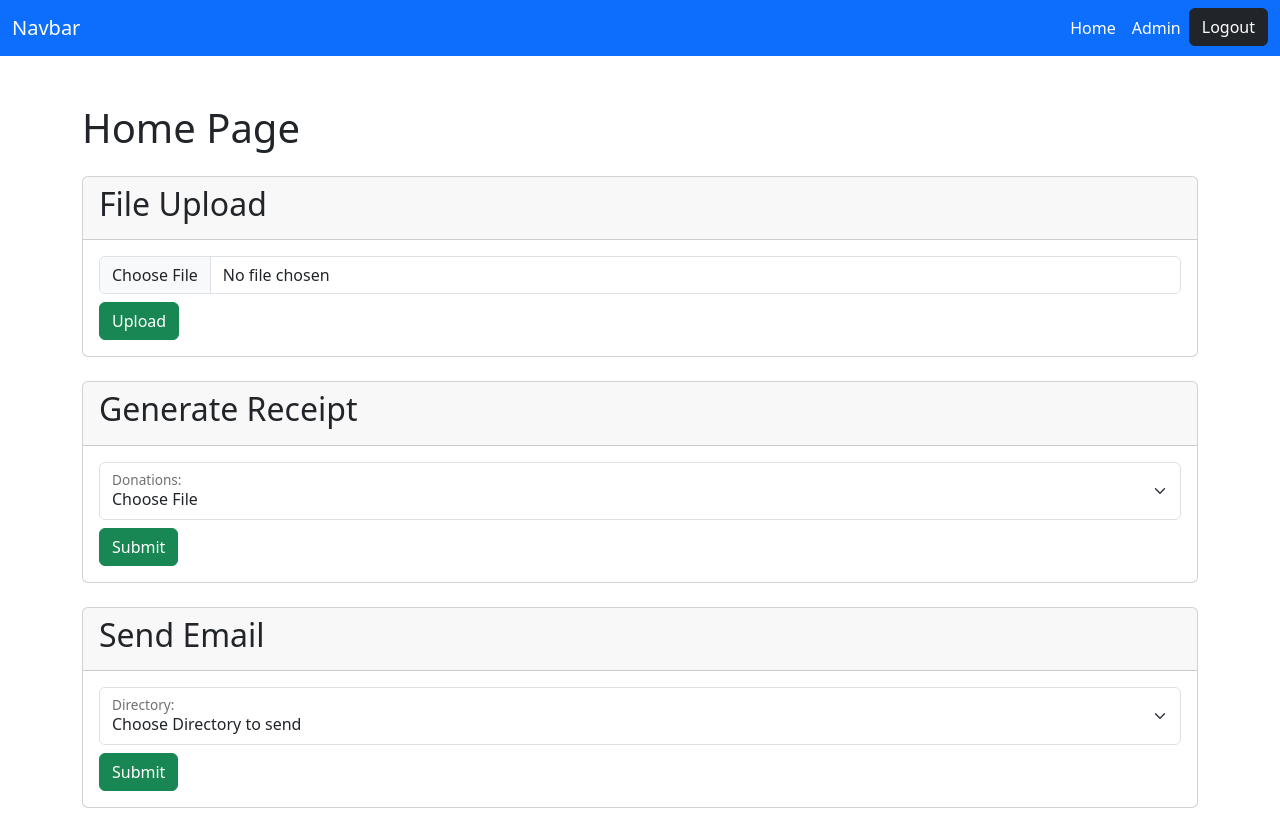
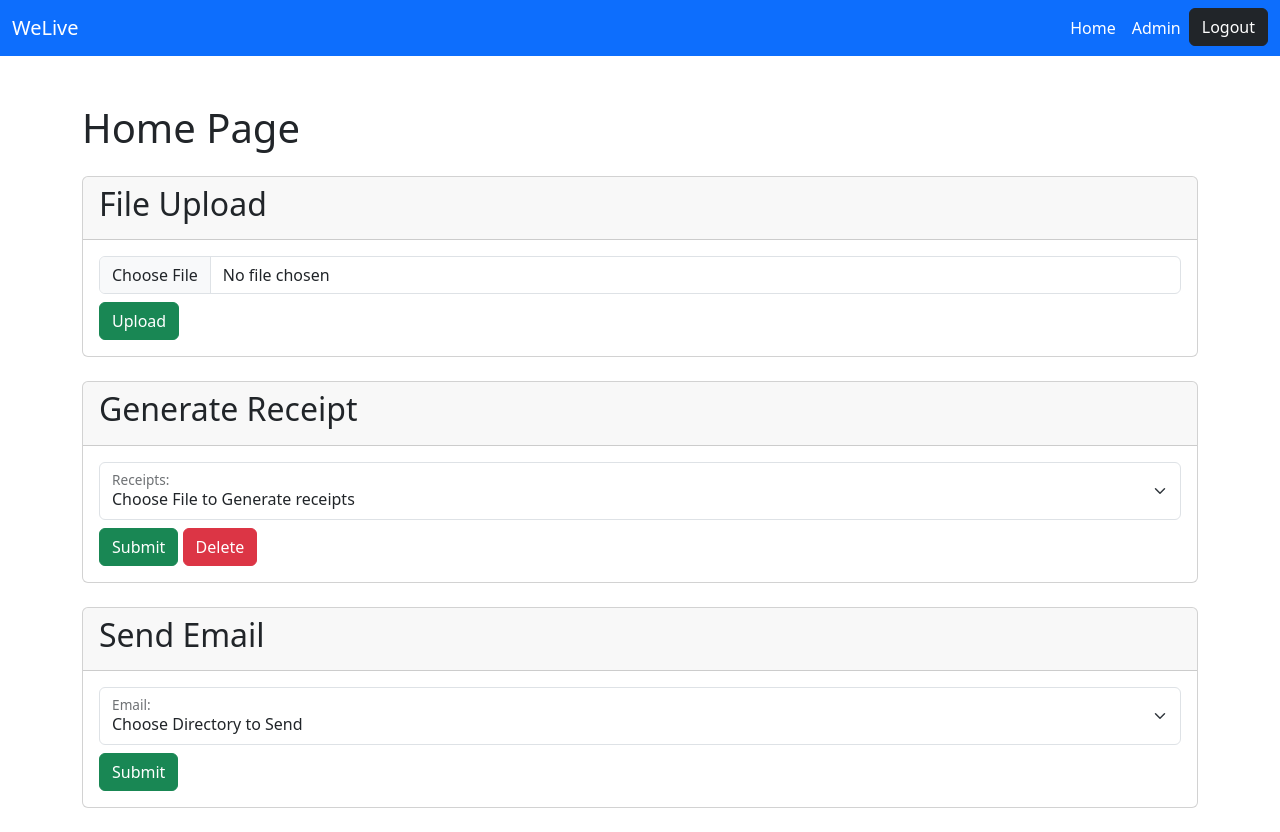
Before and after one commit to RithvikR1218/receipt-generator, a Django app: page / in a window 1280 px wide. Run offline with Django 5.2, Linux system fonts and the light colour scheme; a user stored in the database is signed in; some libraries are stand-ins or nearby versions.

Commit message:
feat: delete receipts

```diff
--- a/welive/receipt_portal/templates/main/base.html
+++ b/welive/receipt_portal/templates/main/base.html
@@ -15,7 +15,7 @@
 
         <nav class="navbar navbar-expand-lg navbar-dark bg-primary mb-5">
             <div class="container-fluid ">
-              <a class="navbar-brand " href="#">Navbar</a>
+              <a class="navbar-brand " href="#">WeLive</a>
               <button class="navbar-toggler" type="button" data-bs-toggle="collapse" data-bs-target="#navbarSupportedContent" aria-controls="navbarSupportedContent" aria-expanded="false" aria-label="Toggle navigation">
                 <span class="navbar-toggler-icon"></span>
               </button>
--- a/welive/receipt_portal/templates/main/home.html
+++ b/welive/receipt_portal/templates/main/home.html
@@ -3,6 +3,8 @@
 {% load crispy_forms_tags%}
 {% block title%}Home Page{% endblock %}
 {% block contenttag %}
+
+    <script src="{% static '/js/main.js' %}"></script>
     <div class="container-lg mb-4">
         {% block content%}
             <h1>Home Page</h1>
@@ -24,38 +26,33 @@
         </div>
     </div>
 
-
     <div class="mt-10 container-sm mb-4">
         <div class="card">
             <div class="card-header">
                 <h2>Generate Receipt</h2>
             </div>
             <div class="card-body">
-                <form method="post" action="api/receipt/generate" enctype="multipart/form-data">
+                <form enctype="multipart/form-data">
                     {% csrf_token %}
                     {{ form|crispy }}
                     <div class="form-floating">
-                        <select class="form-select" id="floatingSelect" name="selected_file" aria-label="Floating label select example">
-                            <option selected>Choose File</option>
+                        <select class="form-select" id="generate_select" aria-label="Floating label select example">
+                            <option hidden selected>Choose File to Generate receipts</option>
                             {% for file in uploaded_files %}
                                 <option>{{ file }}</option>
                             {% endfor %}
                         </select>
-                        <label for="floatingSelect">Donations:</label>
+                        <label for="floatingSelect">Receipts:</label>
                     </div>
-                    <button type="submit" class="btn btn-success mt-2">Submit</button>
+                    <button id="generate_submit" type="button" class="btn btn-success mt-2">Submit</button>
+                    <button id="generate_delete" type="button" class="btn btn-danger mt-2">Delete</button>
                 </form>
+                <div class="d-flex justify-content-center">
+                    <div id="generate_loader" class="spinner-border" role="status" hidden="hidden"></div>
+                </div>
             </div>
         </div>
     </div>
-
-
-    <script>
-        function confirmAction() {
-            var confirmed = confirm("Are you sure you want to send email?");
-            return confirmed;
-        }
-    </script>
 
     <div class="mt-10 container-sm mb-4">
         <div class="card">
@@ -63,23 +60,25 @@
                 <h2>Send Email</h2>
             </div>
             <div class="card-body">
-                <form method="post" action="api/email/" onsubmit="return confirmAction();" enctype="multipart/form-data">
+                <form enctype="multipart/form-data">
                     {% csrf_token %}
                     {{ form|crispy }}
                     <div class="form-floating">
-                        <select class="form-select" id="test" name="selected_directory" aria-label="Floating label select example">
-                            <option selected>Choose Directory to send</option>
+                        <select class="form-select" id="email_select" aria-label="Floating label select example">
+                            <option hidden selected>Choose Directory to Send</option>
                             {% for directory in receipts %}
                                 <option>{{ directory }}</option>
                             {% endfor %}
                         </select>
-                        <label for="floatingSelect">Directory:</label>
+                        <label for="floatingSelect">Email:</label>
                     </div>
-                    <button type="submit" class="btn btn-success mt-2">Submit</button>
+                    <button id="email_submit" type="button" class="btn btn-success mt-2">Submit</button>
                 </form>
+                <div class="d-flex justify-content-center">
+                    <div id="email_loader" class="spinner-border" role="status" hidden="hidden"></div>
+                </div>
             </div>
         </div>
     </div>
 
-
 {% endblock %}
--- a/welive/receipt_portal/url.py
+++ b/welive/receipt_portal/url.py
@@ -6,8 +6,8 @@ urlpatterns = [
     path('',views.home,name='home'),
     path('home',views.home,name='home'),
     path('hello/',views.say_hello),
-    path('api/receipt/generate',views.generate_receipt),
+    path('api/receipt/generate/<str:file>',views.generate_receipt),
     path('upload_file/',views.upload_file),
-    path('api/email/',views.send_email),
-    path('api/receipt/delete',views.delete_receipt)
+    path('api/email/<str:dir>',views.send_email),
+    path('api/receipt/delete/<str:file>',views.delete_receipt)
 ]
--- a/welive/receipt_portal/views.py
+++ b/welive/receipt_portal/views.py
@@ -1,5 +1,6 @@
 from django.shortcuts import render
 from django.http import HttpResponseRedirect
+from django.http import JsonResponse
 from django.urls import reverse
 from django.conf import settings
 from django.core.files.storage import FileSystemStorage
@@ -17,7 +18,7 @@ from email.mime.text import MIMEText
 import pythoncom
 
 
-# Create your views here.
+# Used for testing values.
 def say_hello(request):
     return render(request,'hello.html',{'Name':'Rithvik'})
 
@@ -26,8 +27,8 @@ def home(request):
         return HttpResponseRedirect(reverse("login")) #redirect to login page
     else:
 
-        directory = settings.MEDIA_ROOT + "\\"
-        files = glob.glob(settings.MEDIA_ROOT+"\*")
+        directory = os.path.join(settings.MEDIA_ROOT,"upload\\")
+        files = glob.glob(os.path.join(settings.MEDIA_ROOT,"upload\*"))
         file_options = [file.replace(directory, '') for file in files if os.path.isfile(file)]
 
         receipt_dir = os.path.join(settings.MEDIA_ROOT,"pdf\\")
@@ -39,14 +40,14 @@ def home(request):
                 'receipts': directory_options
             })
 
-def generate_receipt(request):
-    file = request.POST.get("selected_file")
+def generate_receipt(request,file):
+
     stripped_file = os.path.splitext(file)[0]
     input_directory = os.path.join(settings.MEDIA_ROOT, "word_docs", str(stripped_file))
     os.makedirs(input_directory, exist_ok=True)
 
     #Add error checking for uploaded file format
-    file_path = os.path.join(settings.MEDIA_ROOT,file)
+    file_path = os.path.join(settings.MEDIA_ROOT,"upload",file)
     values = pd.read_excel(file_path)
     slot_no = values["S No"]
 
@@ -57,7 +58,8 @@ def generate_receipt(request):
                     'donor_pan': values["PAN No."][i],
                     'donation_amount': values["Donation Amount	"][i],
                     'date': values["Donation Date"][i],
-                    'receipt_no': slot_no[i]}
+                    'receipt_no': values["Receipt No."][i]
+                    }
         doc.render(context)
         final_path=  os.path.join(settings.MEDIA_ROOT,"word_docs",stripped_file,str(slot_no[i]) + "_receipt.docx")
         doc.save(final_path)
@@ -68,25 +70,48 @@ def generate_receipt(request):
     #pythoncom to give python access to word
     pythoncom.CoInitialize()
     convert(input_directory,output_dir)
-    return HttpResponseRedirect(reverse("home"))
+    return JsonResponse({'message':'Receipts generated successfully'})
 
-def delete_receipt(request):
-    file = request.POST.get("selected_file")
-    stripped_file = os.path.splitext(file)[0]
-    shutil.rmtree("media/" + "receipts/" + stripped_file)
+def delete_receipt(request,file):
+    try:
+        stripped_file = os.path.splitext(file)[0]
+        pdf_path = os.path.join(settings.MEDIA_ROOT, "pdf", stripped_file)
+        word_docs_path = os.path.join(settings.MEDIA_ROOT, "word_docs", stripped_file)
+
+        if not (os.path.exists(pdf_path) or os.path.exists(word_docs_path)):
+            raise FileNotFoundError(f"File not found: {file}")
+
+        shutil.rmtree(pdf_path)
+        shutil.rmtree(word_docs_path)
+        return JsonResponse({'message': 'Receipts deleted successfully'})
+
+    except FileNotFoundError as e:
+        return JsonResponse({'error': 'Directory not Found'}, status=404)
+    except Exception as e:
+        return JsonResponse({'error': str(e)}, status=500)
 
 def upload_file(request):
-    #Make a delete file button and option
-    #Create format directory to upload the template
-    myfile = request.FILES['myfile']
-    fs = FileSystemStorage()
-    filename = fs.save(myfile.name, myfile)
-    return HttpResponseRedirect(reverse("home"))
+        if request.method == 'POST' and 'myfile' in request.FILES:
+            myfile = request.FILES['myfile']
 
-def send_email(request):
-    dir = request.POST.get("selected_directory")
+            # Save the file to the initial directory (/media)
+            fs = FileSystemStorage()
+            fs.save(myfile.name, myfile)
 
-    values = pd.read_excel(os.path.join(settings.MEDIA_ROOT, dir + ".xlsx"))
+            # Define the destination directory (/media/upload)
+            destination_directory = os.path.join(settings.MEDIA_ROOT, 'upload')
+            os.makedirs(destination_directory, exist_ok=True)
+
+            # Moving the path from old location to new one
+            uploaded_file_path = os.path.join(settings.MEDIA_ROOT,myfile.name)
+            destination_file_path = os.path.join(destination_directory,myfile.name)
+            os.rename(uploaded_file_path, destination_file_path)
+
+            return HttpResponseRedirect(reverse("home"))
+
+def send_email(request,dir):
+
+    values = pd.read_excel(os.path.join(settings.MEDIA_ROOT,"upload",dir + ".xlsx"))
     slot_no = values["S No"]
     emails = values["Email Address"]
 
@@ -98,6 +123,8 @@ def send_email(request):
     password = email_details[0].app_password
 
     for i in range(len(slot_no)):
+        if i == 1:
+            return JsonResponse({'message':'Email sent successfully'})
         msg = MIMEMultipart()
         msg.attach(body)
         msg['Subject'] = subject
@@ -112,5 +139,4 @@ def send_email(request):
         with smtplib.SMTP_SSL('smtp.gmail.com', 465) as smtp_server:
             smtp_server.login(sender, password)
             smtp_server.sendmail(sender, emails[i], msg.as_string())
-
-    return HttpResponseRedirect(reverse("home"))
+    return JsonResponse({'message':'Email sent successfully'})
--- a/welive/static/js/main.js
+++ b/welive/static/js/main.js
@@ -1,7 +1,6 @@
 window.addEventListener("DOMContentLoaded", (event) => {
     const ele = document.getElementById('generate_submit');
     if (ele) {
-
         const spinner = document.getElementById('generate_loader')
         ele.addEventListener('click', function() {
             spinner.removeAttribute('hidden')
@@ -27,11 +26,44 @@ window.addEventListener("DOMContentLoaded", (event) => {
             .then(data => {
                 console.log(data.message);
                 spinner.setAttribute('hidden',"hidden")
+                window.location.reload();
             })
         })
     }
-    else {
-        console.log("Fuck")
+});
+
+
+window.addEventListener("DOMContentLoaded", (event) => {
+    const elem = document.getElementById('generate_delete');
+    if (elem) {
+        const spinner = document.getElementById('generate_loader')
+        elem.addEventListener('click', function() {
+            var option = generate_select.value
+            if (option == "Choose File to Generate receipts") {
+                alert("Choose a Valid File")
+                return
+            }
+            fetch('/api/receipt/delete/' + option, {
+                method: 'DELETE',
+                headers: {
+                    'Content-Type': 'application/json',
+                    'X-CSRFToken': document.querySelector('[name=csrfmiddlewaretoken]').value
+                },
+            })
+            .then(response => {
+                if (!response.ok) {
+                    throw new Error('');
+                }
+                return response.json()
+            })
+            .then(data => {
+                console.log(data.message);
+                window.location.reload();
+            })
+            .catch(error => {
+                alert('Error: File not found');
+            });
+        })
     }
 });
 
@@ -67,6 +99,7 @@ window.addEventListener("DOMContentLoaded", (event) => {
             .then(data => {
                 console.log(data.message);
                 spinner.setAttribute('hidden',"hidden")
+                window.location.reload();
             })
         })
     }
```
Also changed, not shown: welive/db.sqlite3, 2 other files.
